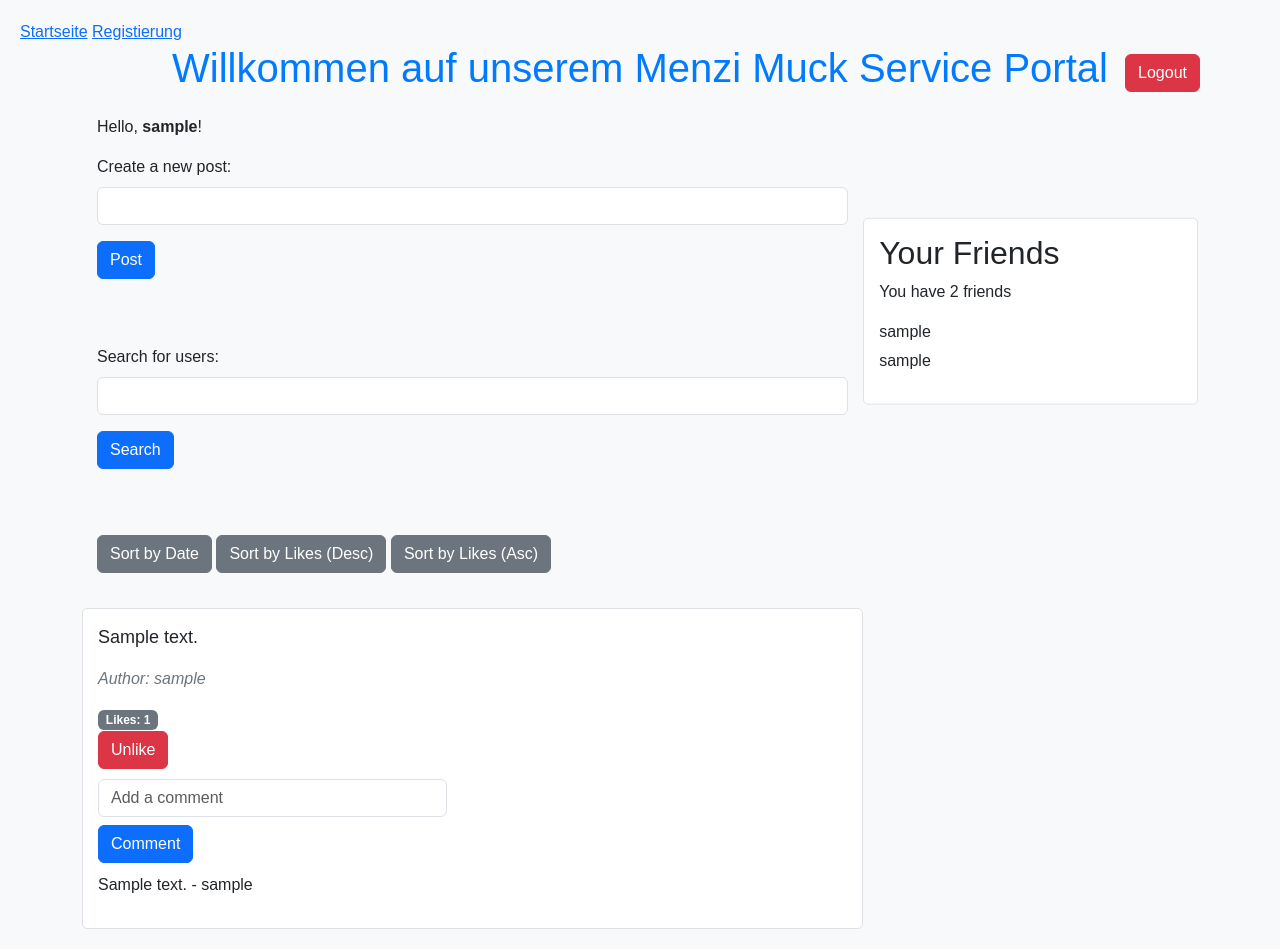
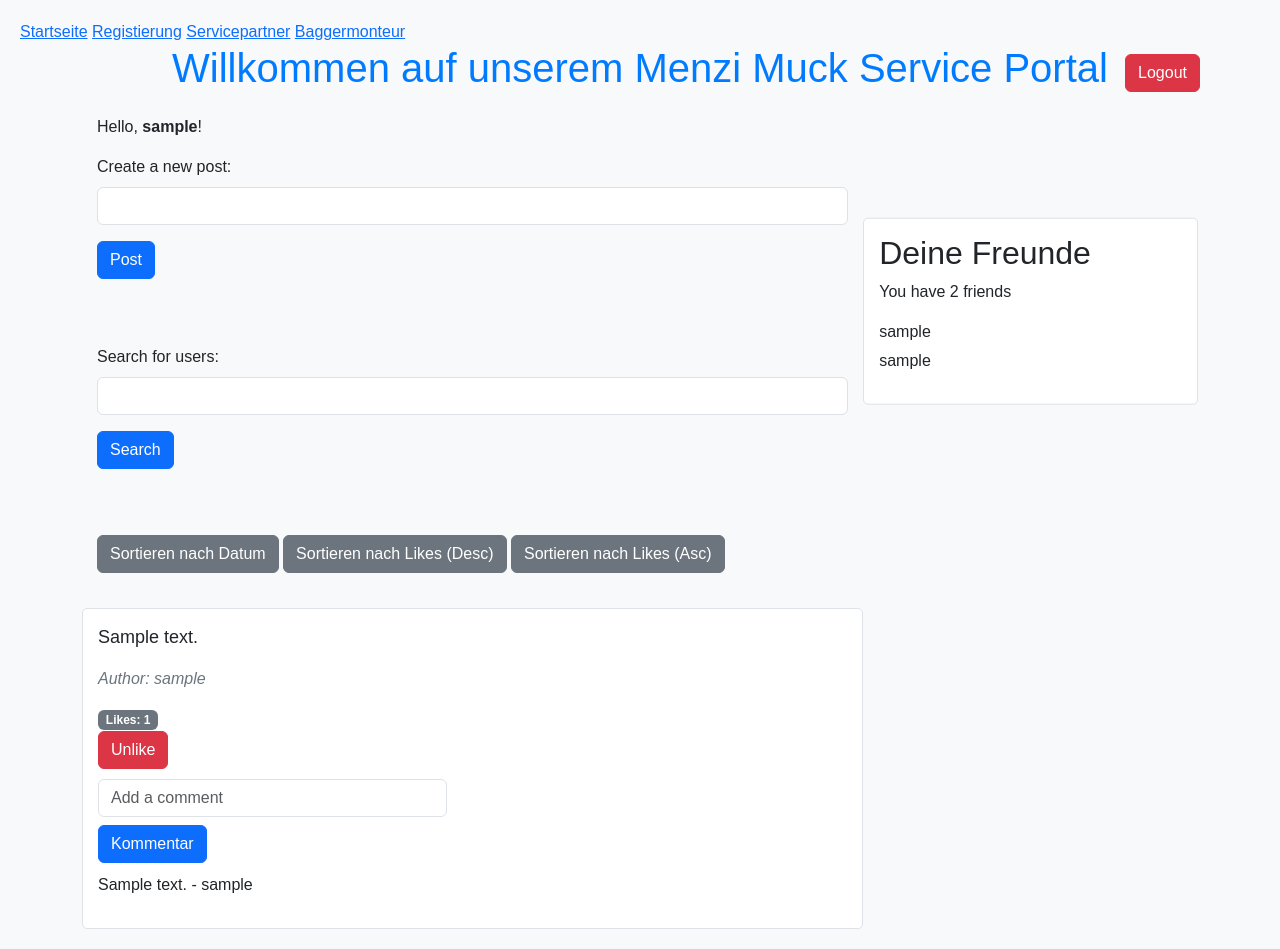
Before and after one commit to rajaradnamvimal/mmsb, a Flask app: page / in a window 1280 px wide. Run offline with Flask 3, Linux system fonts and the light colour scheme; the visitor is signed in with stand-in values (Sample User, id 1); tables that the repository leaves empty hold one stand-in row (values such as "Sample post"); some libraries are stand-ins or nearby versions.

Commit message:
Ergänzung Kommentar

```diff
--- a/templates/home.html
+++ b/templates/home.html
@@ -1,5 +1,6 @@
 <!DOCTYPE html>
 <html lang="en">
+<!-- Hier werden Bootstraps und CDN eingebunden (Bootstraps - Beginn Sie mit Bootstraps, o.S.) -->
 <head>
     <meta charset="UTF-8">
     <meta name="viewport" content="width=device-width, initial-scale=1.0">
@@ -14,7 +15,7 @@
     <script src="https://cdn.jsdelivr.net/npm/bootstrap@4.0.0/dist/js/bootstrap.min.js"
             integrity="sha384-JZR6Spejh4U02d8jOt6vLEHfe/JQGiRRSQQxSfFWpi1MquVdAyjUar5+76PVCmYl"
             crossorigin="anonymous"></script>
-
+<!-- Ab hier werden die Darstellung in CSS formatiert. -->
     <style>
         body {
             font-family: 'Arial', sans-serif;
@@ -133,6 +134,8 @@
 <body>
 <a href="login.html">Startseite</a>
 <a href="register.html">Registierung</a>
+<a href="./">Servicepartner</a>
+<a href="./">Baggermonteur</a>
 
 {% with messages = get_flashed_messages() %}
     {% if messages %}
@@ -147,10 +150,10 @@
 <div class="container">
     <h1>Willkommen auf unserem Menzi Muck Service Portal</h1>
 
-    <!-- If the user is logged in, show the friends section -->
+    <!-- Wenn der Benutzer eingeloggt ist, zeige den Bereich Freunde -->
     {% if session['user_id'] %}
         <div class="friends-section mt-4">
-            <h2>Your Friends</h2>
+            <h2>Deine Freunde</h2>
             <p>You have {{ friends|length }} friends</p>
 
             <div class="friends-list-container">
@@ -163,7 +166,7 @@
         </div>
     {% endif %}
 
-    <!-- If the user is logged in, show the create post section -->
+    <!-- Wenn der Benutzer eingeloggt ist, wird der Abschnitt "Beitrag erstellen" angezeigt. -->
     {% if session['user_id'] %}
         <div class="post-form">
             <p>Hello, <strong>{{ username }}</strong>!</p>
@@ -182,7 +185,7 @@
         <p class="mb-3">Please log in to create posts and interact with the community.</p>
     {% endif %}
 
-    <!-- If the user is logged in, show the search users section -->
+    <!-- Wenn der Benutzer eingeloggt ist, wird der Bereich "Benutzer suchen" angezeigt. -->
     <div class="search-users-section">
         <form action="{{ url_for('search_users') }}" method="post" class="mb-3">
             <div class="mb-3">
@@ -193,12 +196,13 @@
         </form>
     </div>
 
-    <!-- If the user is logged in, show the posts section -->
+    <!-- Wenn der Benutzer eingeloggt ist, wird der Beitragsbereich angezeigt. -->
     <div class="sorting-links">
-        <a href="{{ url_for('home', sort_by='date') }}" class="btn btn-secondary">Sort by Date</a>
-        <a href="{{ url_for('home', sort_by='likes_desc') }}" class="btn btn-secondary">Sort by Likes (Desc)</a>
-        <a href="{{ url_for('home', sort_by='likes_asc') }}" class="btn btn-secondary">Sort by Likes (Asc)</a>
+        <a href="{{ url_for('home', sort_by='date') }}" class="btn btn-secondary">Sortieren nach Datum</a>
+        <a href="{{ url_for('home', sort_by='likes_desc') }}" class="btn btn-secondary">Sortieren nach Likes (Desc)</a>
+        <a href="{{ url_for('home', sort_by='likes_asc') }}" class="btn btn-secondary">Sortieren nach Likes (Asc)</a>
     </div>
+    <!-- Weitere Beitraege erstellen -->
     {% for post in posts %}
         <div class="post-container">
             <p class="post-content">{{ post.content }}</p>
@@ -219,10 +223,11 @@
                     {% endif %}
                 {% endif %}
             </div>
+            <!-- Kommentare erstellt. -->
             <div class="comment-section">
                 <form action="{{ url_for('add_comment', post_id=post.id) }}" method="post" class="comment-input">
                     <input type="text" name="content" class="form-control" placeholder="Add a comment">
-                    <button type="submit" class="btn btn-primary mt-2">Comment</button>
+                    <button type="submit" class="btn btn-primary mt-2">Kommentar</button>
                 </form>
                 <ul class="comment-list">
                     {% for comment in post.comments %}
--- a/templates/register.html
+++ b/templates/register.html
@@ -1,5 +1,6 @@
 <!DOCTYPE html>
 <html lang="en">
+<!-- Hier werden Bootstraps und CDN eingebunden (Bootstraps - Beginn Sie mit Bootstraps, o.S.) -->
 <head>
     <meta charset="UTF-8">
     <meta name="viewport" content="width=device-width, initial-scale=1.0">
@@ -44,7 +45,7 @@
             </ul>
         {% endif %}
     {% endwith %}
-
+<!-- Hier werden Eingaben fuer Registierung gemacht. -->
     <form action="{{ url_for('register') }}" method="post">
         <label for="username">Benutzername:</label>
         <input type="text" id="username" name="username" required>
```
Also changed, not shown: templates/login.html (+3 -4 lines), templates/search_users.html (+5 -4 lines).
